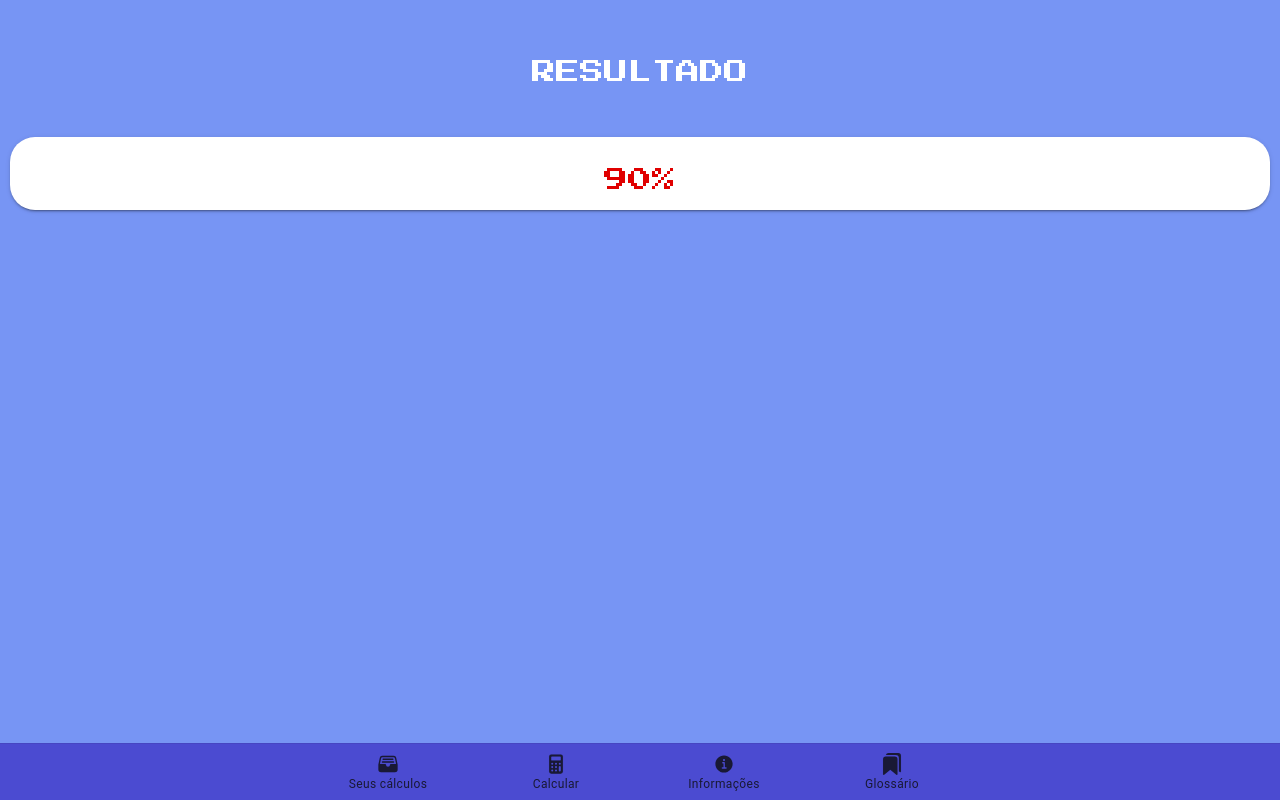
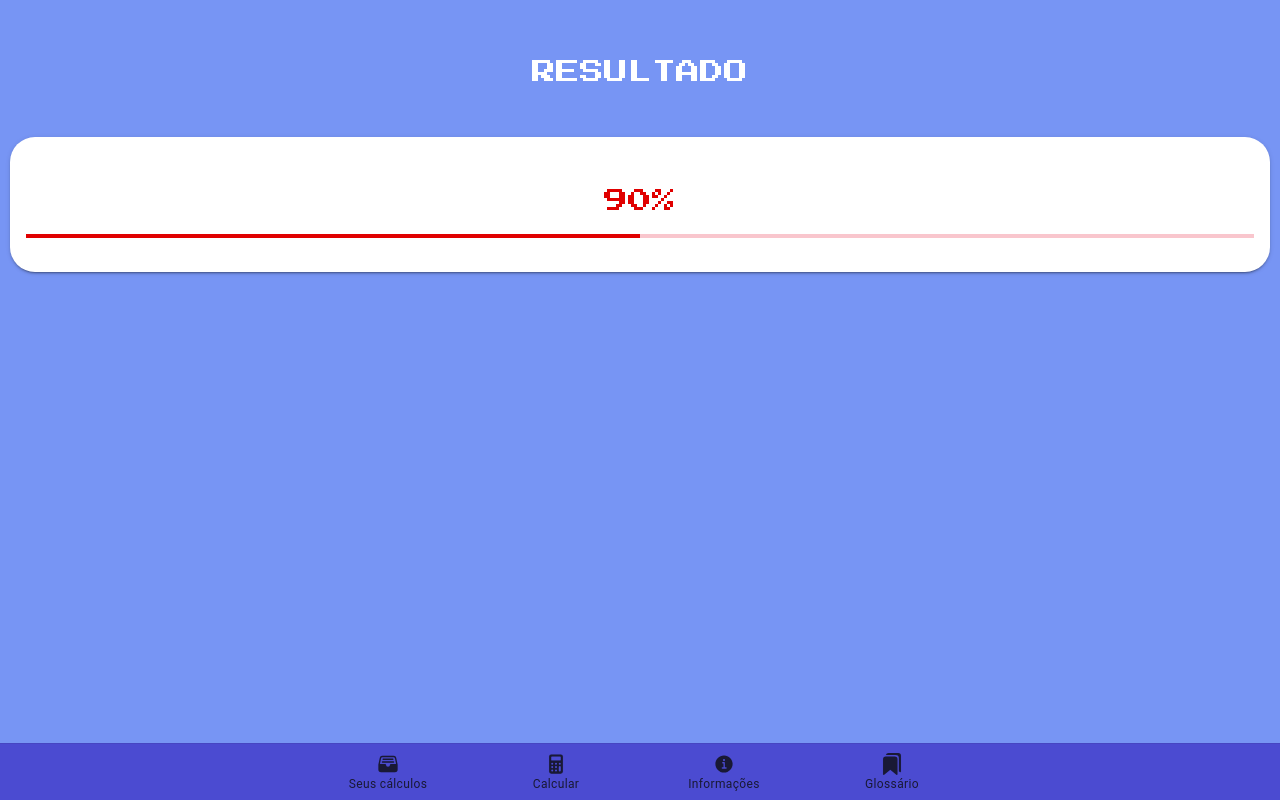
Before and after one commit to embscimatec/PimPelod2, a React (Create React App) app: page /resultado in a window 1280 px wide. Built offline with nearby package versions, Linux system fonts and the light colour scheme.

Commit message:
Adicionando barra de progresso ao CardProgressBar

```diff
--- a/src/components/CardProgressBar.tsx
+++ b/src/components/CardProgressBar.tsx
@@ -1,4 +1,4 @@
-import { IonCard, IonCardContent, IonText } from '@ionic/react';
+import { IonCard, IonCol, IonRow, IonCardContent, IonText, IonProgressBar } from '@ionic/react';
 import React from 'react';
 
 const ProgressBar: React.FC = () => {
@@ -6,9 +6,18 @@ const ProgressBar: React.FC = () => {
         <>
             <IonCard>
                 <IonCardContent class="ion-margin-top">
-                    <IonText>
-                        <h1>90%</h1>
-                    </IonText>
+                    <IonCol class="ion-justify-content-center">
+                        <IonRow class="ion-justify-content-center ion-margin-bottom">
+                            <IonText>
+                                <h1>90%</h1>
+                            </IonText>
+                        </IonRow>
+
+                        <IonRow class="ion-margin-top">
+                            <IonProgressBar color="danger" value={0.5} />
+                        </IonRow>
+                    </IonCol>
+
                 </IonCardContent>
             </IonCard>
         </>
```
